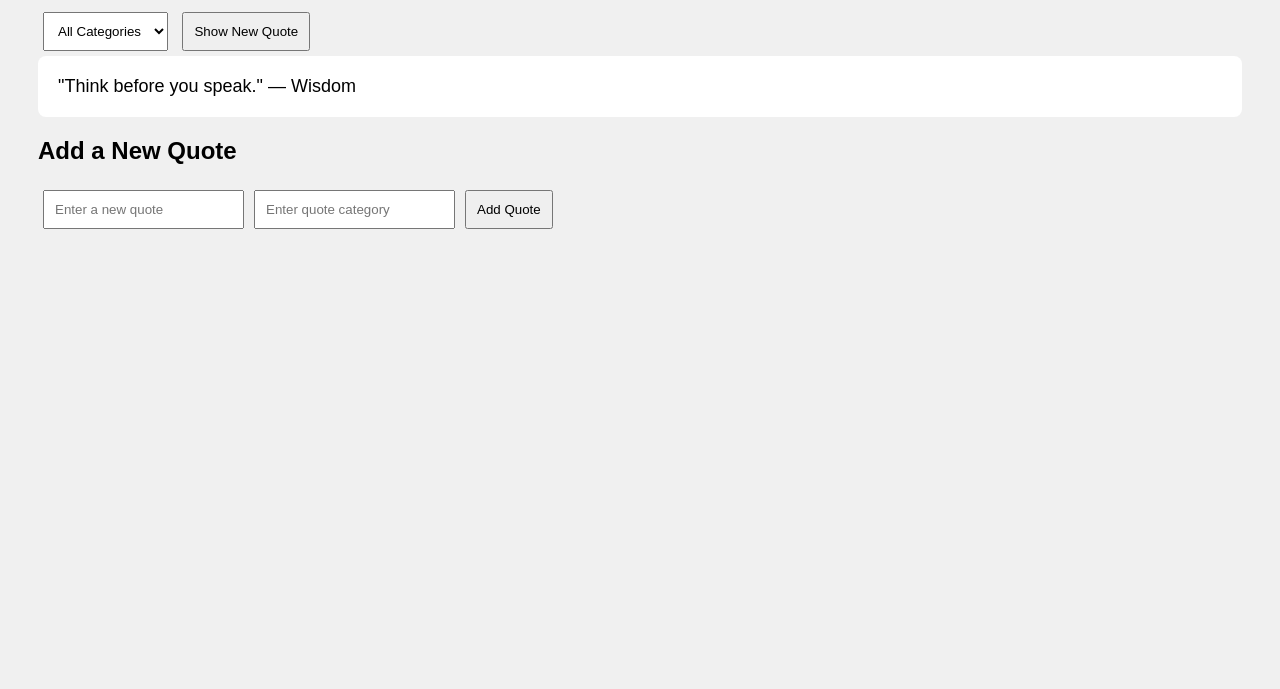
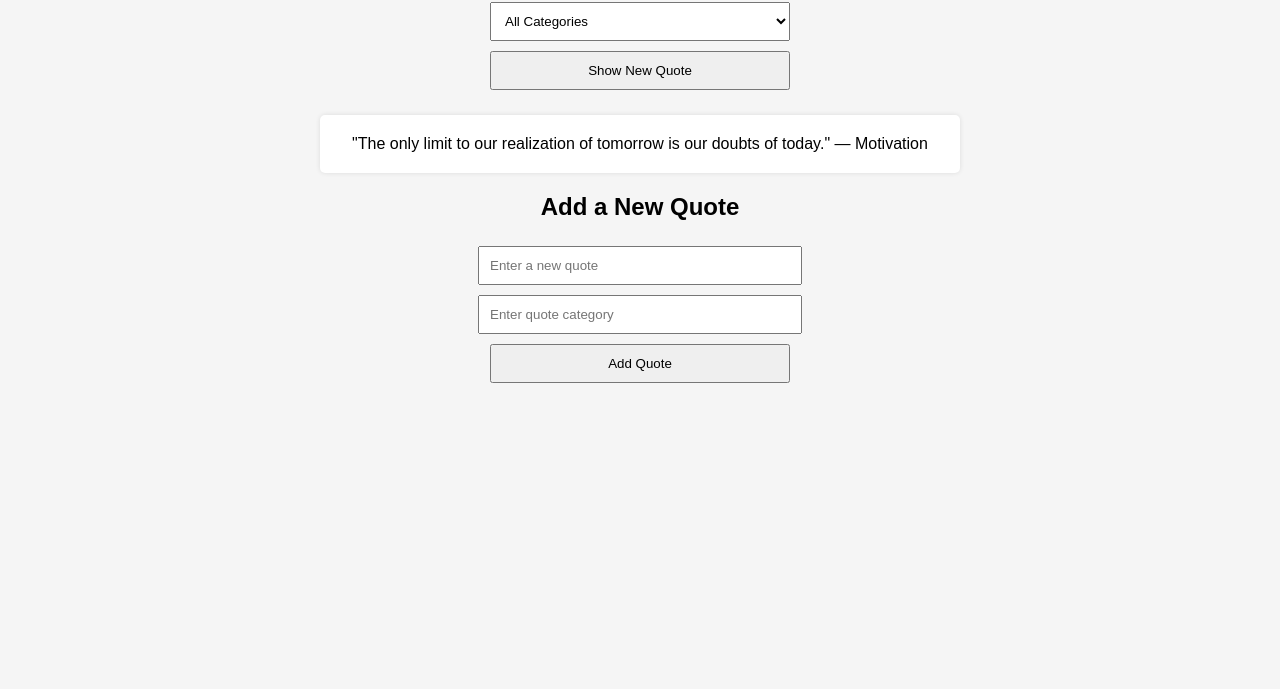
Before and after one commit to Cyril-Ato/alx_fe_javascript, a plain HTML site: page dom-manipulation/index.html in a window 1280 px wide. Shown: the part 111-800 px from the top of the page. Drawn offline with Linux system fonts and the light colour scheme.

Commit message:
further edits made

```diff
--- a/dom-manipulation/index.html
+++ b/dom-manipulation/index.html
@@ -7,26 +7,34 @@
   <style>
     body {
       font-family: Arial, sans-serif;
-      padding: 30px;
-      background-color: #f0f0f0;
+      padding: 20px;
+      background-color: #f5f5f5;
     }
     h1 {
       text-align: center;
-      color: #333;
     }
     #quoteDisplay {
-      background: white;
+      background-color: #fff;
       padding: 20px;
-      border-radius: 8px;
-      font-size: 18px;
-      margin-bottom: 20px;
+      margin: 20px auto;
+      border-radius: 5px;
+      box-shadow: 0 0 5px rgba(0,0,0,0.1);
+      max-width: 600px;
+      text-align: center;
     }
     .form-group {
       margin-bottom: 10px;
     }
-    input, button, select {
+    input, select, button {
       padding: 10px;
-      margin: 5px;
+      margin: 5px 0;
+      width: 100%;
+      max-width: 300px;
+    }
+    #formWrapper {
+      max-width: 600px;
+      margin: 0 auto;
+      text-align: center;
     }
   </style>
 </head>
@@ -34,17 +42,19 @@
 
   <h1>Dynamic Quote Generator</h1>
 
-  <div>
+  <div id="formWrapper">
     <select id="categorySelect">
       <option value="all">All Categories</option>
     </select>
     <button id="newQuote">Show New Quote</button>
   </div>
 
-  <div id="quoteDisplay"></div>
+  <div id="quoteDisplay">Click the button to see a quote.</div>
 
-  <h2>Add a New Quote</h2>
-  <div id="addQuoteForm"></div>
+  <div id="formWrapper">
+    <h2>Add a New Quote</h2>
+    <div id="addQuoteForm"></div>
+  </div>
 
   <script src="script.js"></script>
 </body>
--- a/dom-manipulation/script.js
+++ b/dom-manipulation/script.js
@@ -1,14 +1,13 @@
 
-const quotes = [
-  { text: "Believe in yourself!", category: "Motivation" },
-  { text: "Stay curious.", category: "Education" },
-  { text: "Think before you speak.", category: "Wisdom" },
-  { text: "Simplicity is the ultimate sophistication.", category: "Design" }
+let quotes = [
+  { text: "Life is what happens when you're busy making other plans.", category: "Life" },
+  { text: "Success usually comes to those who are too busy to be looking for it.", category: "Success" },
+  { text: "The only limit to our realization of tomorrow is our doubts of today.", category: "Motivation" }
 ];
 
 
 const quoteDisplay = document.getElementById("quoteDisplay");
-const newQuoteBtn = document.getElementById("newQuote");
+const newQuoteButton = document.getElementById("newQuote");
 const categorySelect = document.getElementById("categorySelect");
 
 
@@ -19,34 +18,37 @@ function showRandomQuote() {
     : quotes.filter(q => q.category === selectedCategory);
 
   if (filteredQuotes.length === 0) {
-    quoteDisplay.innerText = "No quotes in this category.";
+    quoteDisplay.innerText = "No quotes available in this category.";
     return;
   }
 
-  const random = Math.floor(Math.random() * filteredQuotes.length);
-  const quote = filteredQuotes[random];
+  const randomIndex = Math.floor(Math.random() * filteredQuotes.length);
+  const quote = filteredQuotes[randomIndex];
+
   quoteDisplay.innerText = `"${quote.text}" — ${quote.category}`;
 }
 
 
 function createAddQuoteForm() {
-  const formDiv = document.getElementById("addQuoteForm");
+  const formContainer = document.getElementById("addQuoteForm");
 
-  const textInput = document.createElement("input");
-  textInput.id = "newQuoteText";
-  textInput.placeholder = "Enter a new quote";
+  const quoteInput = document.createElement("input");
+  quoteInput.id = "newQuoteText";
+  quoteInput.type = "text";
+  quoteInput.placeholder = "Enter a new quote";
 
   const categoryInput = document.createElement("input");
   categoryInput.id = "newQuoteCategory";
+  categoryInput.type = "text";
   categoryInput.placeholder = "Enter quote category";
 
   const addButton = document.createElement("button");
   addButton.innerText = "Add Quote";
   addButton.onclick = addQuote;
 
-  formDiv.appendChild(textInput);
-  formDiv.appendChild(categoryInput);
-  formDiv.appendChild(addButton);
+  formContainer.appendChild(quoteInput);
+  formContainer.appendChild(categoryInput);
+  formContainer.appendChild(addButton);
 }
 
 
@@ -55,7 +57,7 @@ function addQuote() {
   const quoteCategory = document.getElementById("newQuoteCategory").value.trim();
 
   if (!quoteText || !quoteCategory) {
-    alert("Both fields are required.");
+    alert("Please enter both quote and category.");
     return;
   }
 
@@ -63,21 +65,24 @@ function addQuote() {
   quotes.push(newQuote);
 
 
-  if (![...categorySelect.options].some(opt => opt.value === quoteCategory)) {
-    const newOption = document.createElement("option");
-    newOption.value = quoteCategory;
-    newOption.innerText = quoteCategory;
-    categorySelect.appendChild(newOption);
+  const categoryExists = Array.from(categorySelect.options).some(
+    option => option.value.toLowerCase() === quoteCategory.toLowerCase()
+  );
+  if (!categoryExists) {
+    const option = document.createElement("option");
+    option.value = quoteCategory;
+    option.textContent = quoteCategory;
+    categorySelect.appendChild(option);
   }
 
   document.getElementById("newQuoteText").value = "";
   document.getElementById("newQuoteCategory").value = "";
-  alert("Quote added!");
+  alert("Quote added successfully!");
 }
 
 
 document.addEventListener("DOMContentLoaded", () => {
   createAddQuoteForm();
   showRandomQuote();
-  newQuoteBtn.addEventListener("click", showRandomQuote);
+  newQuoteButton.addEventListener("click", showRandomQuote);
 });
```
